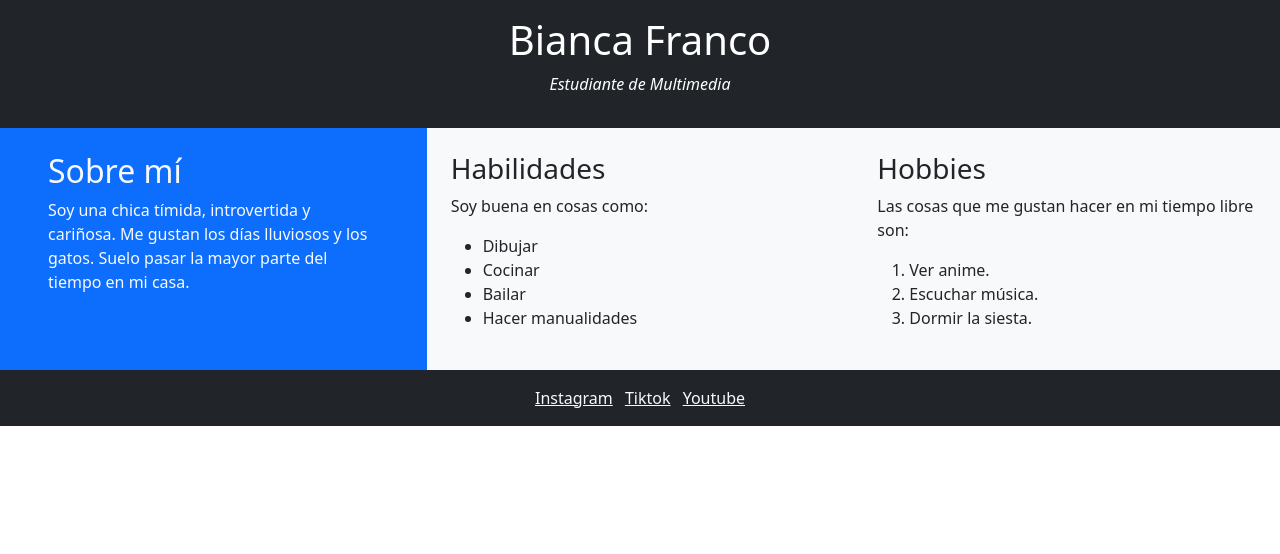
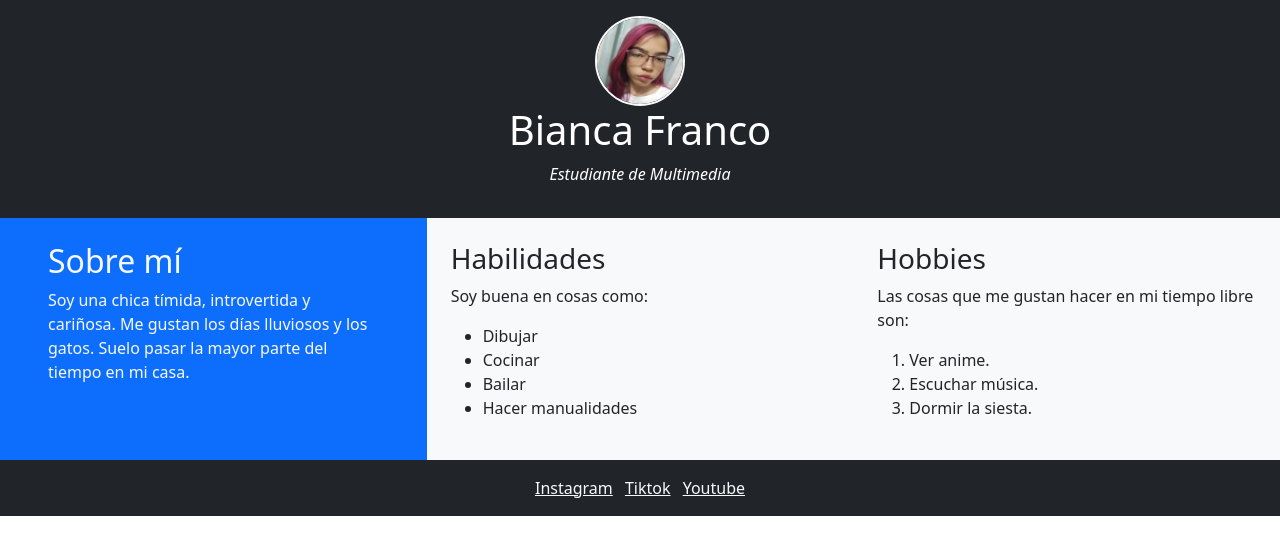
Before and after one commit to biancafrancofulg-byte/mi-pagina-personal, a plain HTML site: page index.html in a window 1280 px wide. Drawn offline with nearby package versions, Linux system fonts and the light colour scheme.

Commit message:
Add files via upload

```diff
--- a/index.html
+++ b/index.html
@@ -10,6 +10,16 @@
 <body>
 
     <header class="text-center text-bg-dark py-4 py-md-3 py-xxl-5">
+        <div class="d-flex align-items-center justify-content-center gap-3">
+            <img
+                src="img/WhatsApp Image 2026-04-13 at 19.40.53.jpeg"
+                alt="Foto de Bianca Franco"
+                class="rounded-circle border border-2 border-light"
+                width="90"
+                height="90">
+        </div>
+
+
         <h1>Bianca Franco</h1>
         <p><em>Estudiante de Multimedia</em></p>
     </header>
```
Also changed, not shown: img/WhatsApp Image 2026-04-13 at 19.40.53.jpeg (added).
